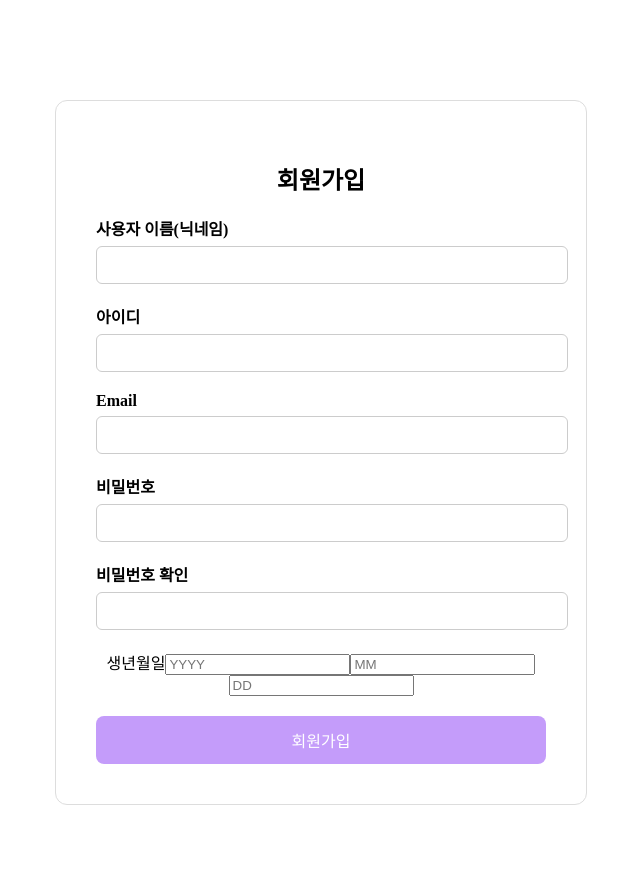
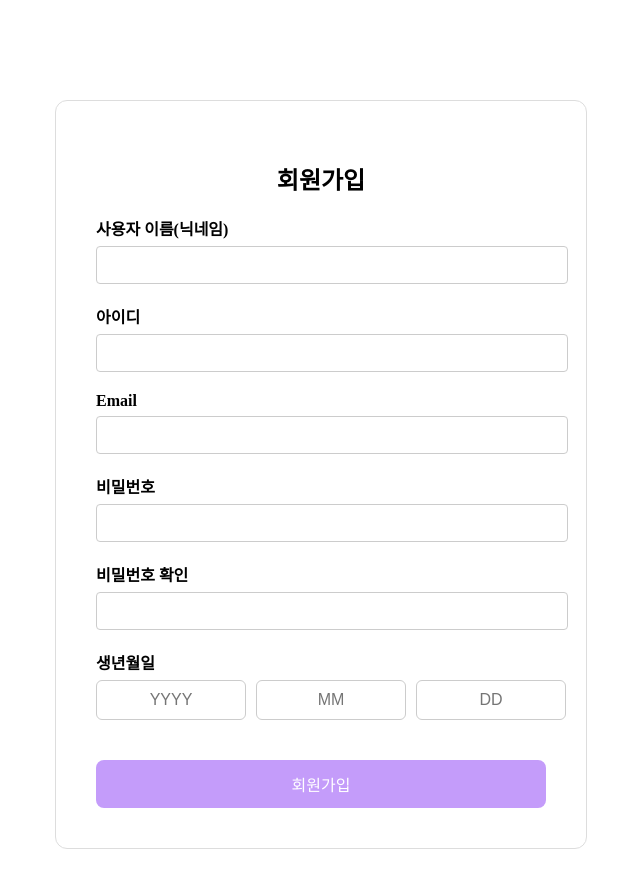
Before and after one commit to CROM-IDLE-CROMI/Team-IT-FE, a React (Vite) app: page /signup in a window 1280 px wide. Shown: the top 888 px of the page, without its empty margins (319-959 px from the left). Built offline with nearby package versions, Linux system fonts and the light colour scheme.

Commit message:
Feat : 로그인, 회원가입 UI 업데이트

```diff
--- a/src/App.css
+++ b/src/App.css
@@ -5,51 +5,12 @@
   text-align: center;
 }
 
-@keyframes logo-spin {
-  from {
-    transform: rotate(0deg);
-  }
-  to {
-    transform: rotate(360deg);
-  }
-}
-
-@media (prefers-reduced-motion: no-preference) {
-  a:nth-of-type(2) .logo {
-    animation: logo-spin infinite 20s linear;
-  }
-}
-
-.card {
-  padding: 2em;
-}
-
-.read-the-docs {
-  color: #888;
-}
-
-/*=====================================================
-======================로그인 페이지======================
-=====================================================*/
-
-.login-container {
-  max-width: 400px;
-  margin: 80px auto;
-  padding: 40px;
-  border: 1px solid #ddd;
-  border-radius: 8px;
-  text-align: center;
-  font-family: 'Noto Sans KR', sans-serif;
-}
-
-.login-title {
-  font-size: 32px;
-  margin-bottom: 30px;
-}
-
+/* =====================================================
+   공통 입력 그룹 스타일
+====================================================== */
 .input-group {
+  margin-bottom: 20px;
   text-align: left;
-  margin-bottom: 20px;
 }
 
 .input-group label {
@@ -66,18 +27,51 @@
   border: 1px solid #ccc;
 }
 
-.login-button {
+/* =====================================================
+   공통 버튼 스타일
+====================================================== */
+.btn {
   width: 100%;
   padding: 12px;
-  margin-top: 10px;
   font-size: 16px;
-  background-color: #333;
-  color: white;
   border: none;
   border-radius: 6px;
   cursor: pointer;
 }
 
+.btn-check {
+  background-color: #4a90e2;
+  color: white;
+  font-size: 13px;
+  padding: 10px 14px;
+  width: auto;
+}
+
+.btn-agree {
+  background-color: #2ee59d;
+  color: white;
+  padding: 6px 12px;
+  font-size: 13px;
+  width: auto;
+}
+
+.btn-signup {
+  background-color: #c49cfa;
+  color: white;
+  border-radius: 8px;
+  margin-top: 20px;
+}
+
+.btn-login {
+  background-color: #333;
+  color: rgb(255, 255, 255);
+  border-radius: 6px;
+  margin-top: 10px;
+}
+
+/* =====================================================
+   공통 링크 스타일
+====================================================== */
 .link-text {
   font-size: 12px;
   margin-top: 10px;
@@ -93,40 +87,40 @@
   text-decoration: underline;
 }
 
+.agreement a {
+  color: #ff4d4f;
+  text-decoration: none;
+  margin: 0 10px;
+}
+
+/* 공통 구분선 */
 .divider {
   margin: 30px 0;
   border: none;
   border-top: 1px solid #ccc;
 }
 
-.social-login-label {
-  font-weight: bold;
-  margin-bottom: 10px;
+/* =====================================================
+   로그인 페이지 스타일
+====================================================== */
+.login-container {
+  max-width: 400px;
+  margin: 80px auto;
+  padding: 40px;
+  border: 1px solid #ddd;
+  border-radius: 8px;
+  text-align: center;
+  font-family: 'Noto Sans KR', sans-serif;
 }
 
-.kakao-button {
-  display: flex;
-  align-items: center;
-  justify-content: center;
-  gap: 8px;
-  width: 100%;
-  padding: 12px;
-  background-color: #fee500;
-  border: none;
-  border-radius: 6px;
-  font-weight: bold;
-  cursor: pointer;
+.login-title {
+  font-size: 32px;
+  margin-bottom: 30px;
 }
 
-.kakao-button img {
-  width: 24px;
-  height: 24px;
-}
-
-/*=======================================================
-======================회원가입 페이지======================
-=======================================================*/
-
+/* =====================================================
+   회원가입 페이지 스타일
+====================================================== */
 .signup-container {
   max-width: 450px;
   margin: 60px auto;
@@ -142,25 +136,6 @@
   margin-bottom: 30px;
 }
 
-.input-group {
-  margin-bottom: 20px;
-}
-
-.input-group label {
-  font-weight: 600;
-  display: block;
-  margin-bottom: 6px;
-}
-
-.input-group input,
-.input-group select {
-  width: 100%;
-  padding: 10px;
-  border: 1px solid #ccc;
-  border-radius: 6px;
-  font-size: 14px;
-}
-
 .row-group {
   display: flex;
   gap: 10px;
@@ -171,23 +146,36 @@
   flex: 1;
 }
 
-.btn-check {
-  background-color: #4a90e2;
-  color: white;
-  font-size: 13px;
-  padding: 10px 14px;
-  border-radius: 6px;
-  border: none;
-  cursor: pointer;
+.birthdate-input {
+  margin-bottom: 20px;
+  text-align: left;
 }
 
-.birth-selects {
+.birthdate-input label {
+  display: block;
+  margin-bottom: 6px;
+  font-weight: bold;
+}
+
+.date-group {
   display: flex;
   gap: 10px;
 }
 
-.birth-selects select {
-  flex: 1;
+.date-group input {
+  width: 128px;
+  padding: 10px;
+  font-size: 16px;
+  border: 1px solid #ccc;
+  border-radius: 6px;
+  text-align: center;
+  transition: border-color 0.2s ease;
+}
+
+.date-group input:focus {
+  border-color: #a67ef7;
+  background-color: white;
+  outline: none;
 }
 
 .agree-group {
@@ -199,31 +187,3 @@
   justify-content: space-between;
   align-items: center;
 }
-
-.agreement a {
-  color: #ff4d4f;
-  text-decoration: none;
-  margin: 0 10px;
-}
-
-.btn-agree {
-  background-color: #2ee59d;
-  color: white;
-  padding: 6px 12px;
-  font-size: 13px;
-  border: none;
-  border-radius: 6px;
-  cursor: pointer;
-}
-
-.btn-signup {
-  width: 100%;
-  background-color: #c49cfa;
-  color: white;
-  font-size: 16px;
-  padding: 12px 0;
-  border: none;
-  border-radius: 8px;
-  cursor: pointer;
-  margin-top: 20px;
-}
--- a/src/pages/Login.tsx
+++ b/src/pages/Login.tsx
@@ -13,6 +13,16 @@ const Login = () => {
 
     // localStorage에서 유저 정보 가져오기
     const userData = localStorage.getItem(id);
+    if (id == '') {
+      setError('아이디를 입력해주세요.');
+      return;
+    }
+
+    if (password == '') {
+      setError('비밀번호를 입력해주세요.');
+      return;
+    }
+
     if (!userData) {
       setError('존재하지 않는 아이디입니다.');
       return;
--- a/src/pages/Signup.tsx
+++ b/src/pages/Signup.tsx
@@ -71,26 +71,31 @@ const Signup = () => {
           <label>비밀번호 확인</label>
           <input type="password" value={confirmPassword} onChange={(e) => setConfirmPassword(e.target.value)} required />
         </div>
-        <div className="birthdate-inputs">
+        <div className="birthdate-input">
           <label>생년월일</label>
+          <div className="date-group">
             <input
               type="text"
               placeholder="YYYY"
               maxLength={4}
               value={birth.year}
-            onChange={(e) => setBirth({ ...birth, year: e.target.value })}/>
+              onChange={(e) => setBirth({ ...birth, year: e.target.value })}
+            />
             <input
               type="text"
               placeholder="MM"
               maxLength={2}
               value={birth.month}
-            onChange={(e) => setBirth({ ...birth, month: e.target.value })}/>
+              onChange={(e) => setBirth({ ...birth, month: e.target.value })}
+            />
             <input
               type="text"
               placeholder="DD"
               maxLength={2}
               value={birth.day}
-            onChange={(e) => setBirth({ ...birth, day: e.target.value })}/>
+              onChange={(e) => setBirth({ ...birth, day: e.target.value })}
+            />
+          </div>
         </div>
         {error && <p className="error-message">{error}</p>}
         <button type="submit" className="btn btn-signup">회원가입</button>
```
Lines whose indentation alone changed are shown as unchanged.
